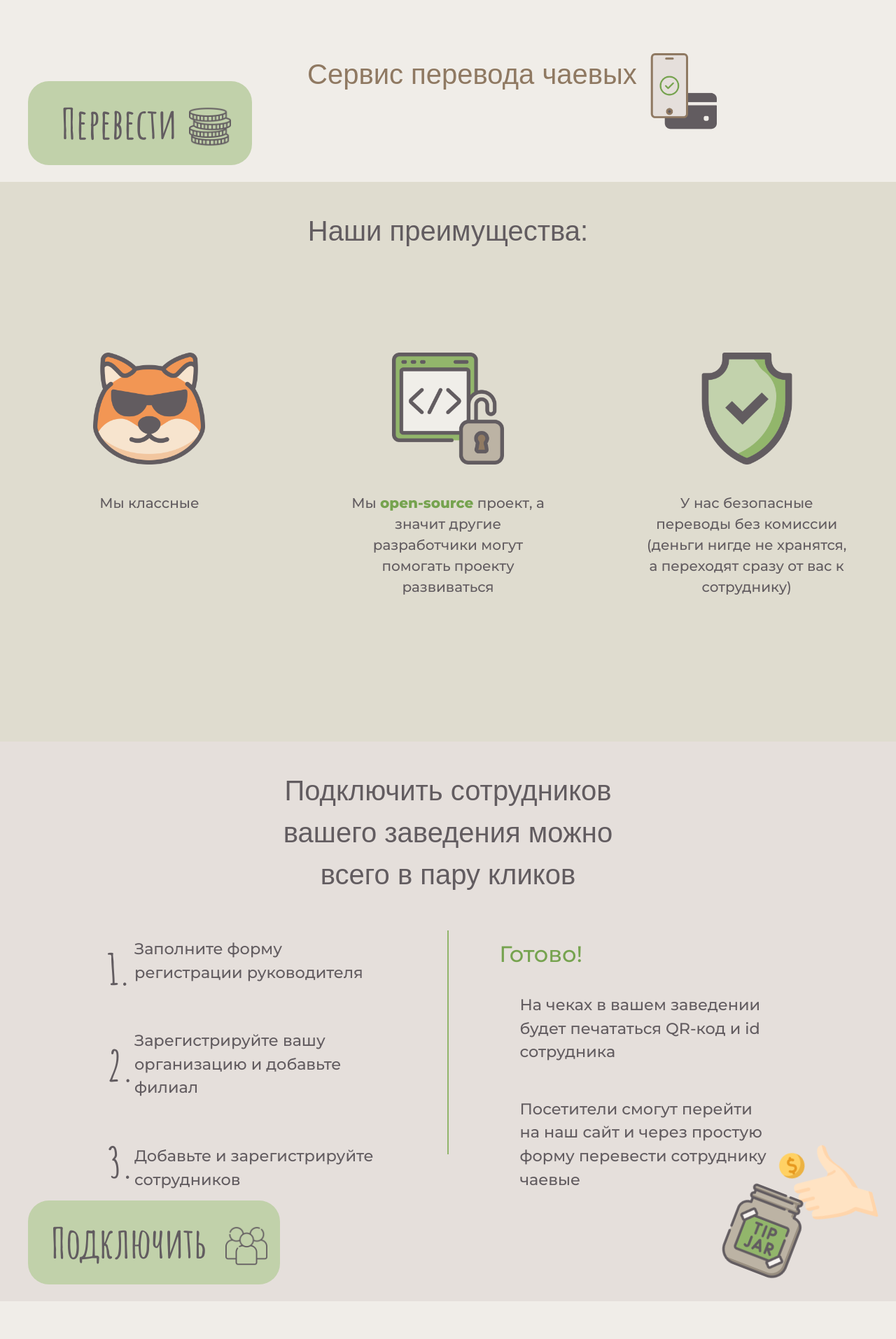
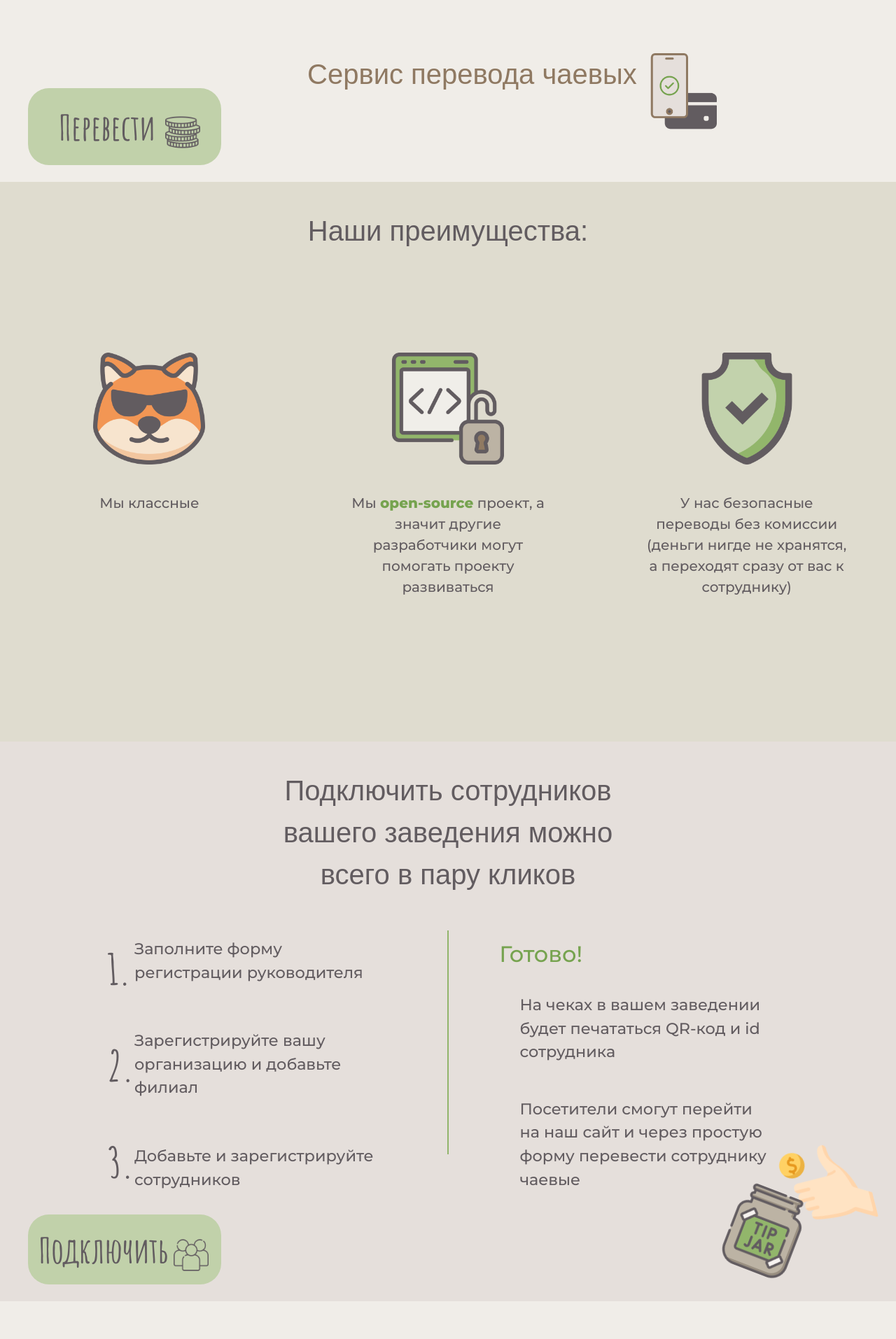
Before and after one commit to Kudryashova-Nastya/tip-service, a React (Create React App) app in the folder frontend/: page / in a window 1280 px wide. Shown: the part 540-2454 px from the top of the page at 70% size. Built offline with nearby package versions, Linux system fonts and the light colour scheme; a web font is replaced by a local one.

Commit message:
fix css for buttons in yandex

```diff
--- a/frontend/src/components/MainPage/main.css
+++ b/frontend/src/components/MainPage/main.css
@@ -135,8 +135,8 @@
     background-color: #C1D1AA;
     border: none;
     border-radius: 1.5em;
-    height: 6em;
-    width: 16em;
+    height: 110px;
+    width: 276px;
     position: absolute;
     bottom: 3vh;
     left: 5vh;
@@ -144,7 +144,7 @@
 
 .img-transfer-money
 {
-    height: 3em;
+    height: 50px;;
     float: right;
     position: relative;
     left: -1.5em;
@@ -154,7 +154,7 @@
 .text-transfer-money
 {
     font-family: 'Amatic SC', cursive;
-    font-size: 3em;
+    font-size: 50px;
     color: #625C60;
 }
 
@@ -227,8 +227,8 @@ figure
     background-color: #C1D1AA;
     border: none;
     border-radius: 1.5em;
-    height: 6em;
-    width: 18em;
+    height: 100px;
+    width: 276px;
     position: absolute;
     bottom: 3vh;
     left: 5vh;
@@ -237,7 +237,7 @@ figure
 .text-registration
 {
     font-family: 'Amatic SC', cursive;
-    font-size: 3em;
+    font-size: 50px;
     color: #625C60;
     position: relative;
     left: -0.1em;
@@ -245,7 +245,7 @@ figure
 
 .img-registration
 {
-    height: 3em;
+    height: 50px;
     float: right;
     position: relative;
     left: -0.9em;
@@ -405,13 +405,13 @@ input::placeholder
 .button-form
 {
     font-family: 'Amatic SC', cursive;
-    font-size: 3em;
+    font-size: 40px;
     background-color: #DFDCCF;
     border: none;
     border-radius: 0.5em;
-    height: 2em;
-    width: 5em;
-    left: calc(50vw - 2.5em);
+    height: 70px;
+    width: 190px;
+    left: calc(50vw - 95px);
     position: absolute;
     margin-top: 5vh;
 }
```
